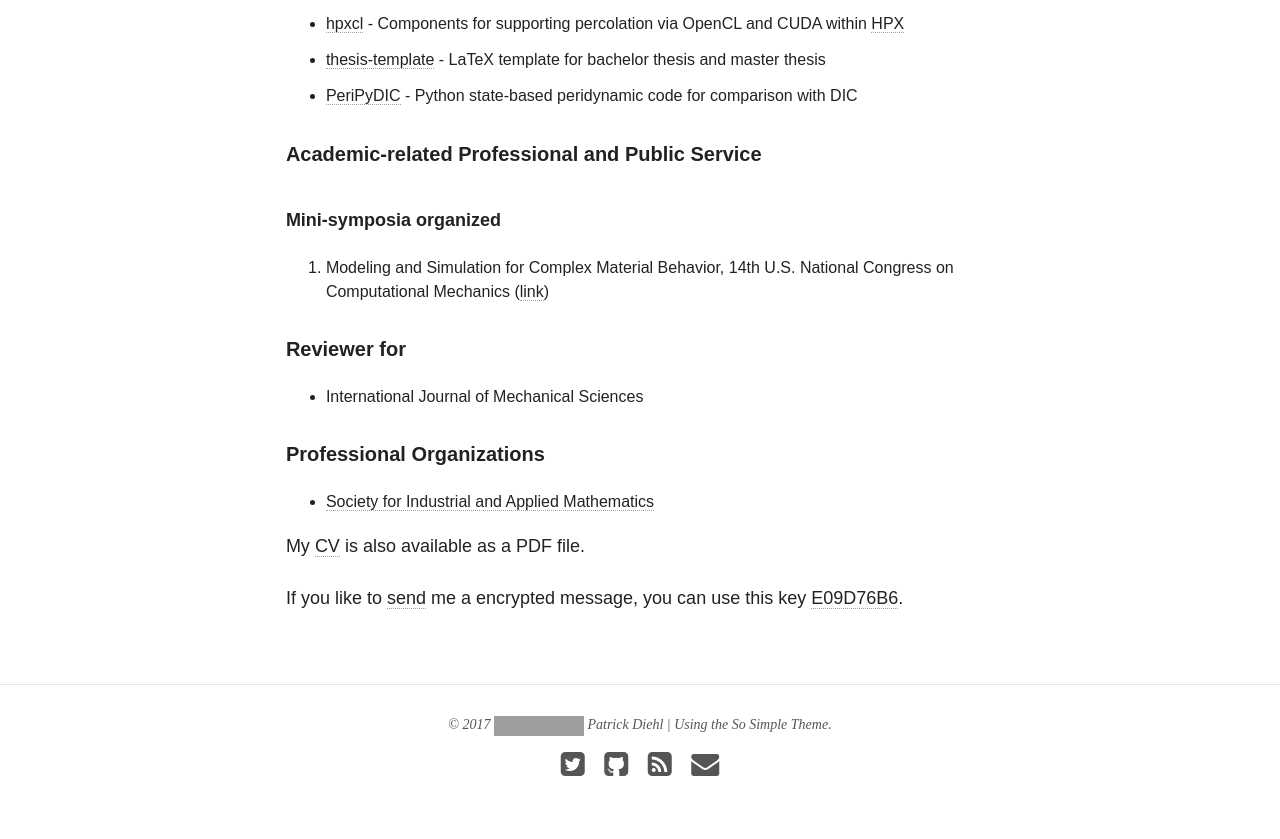
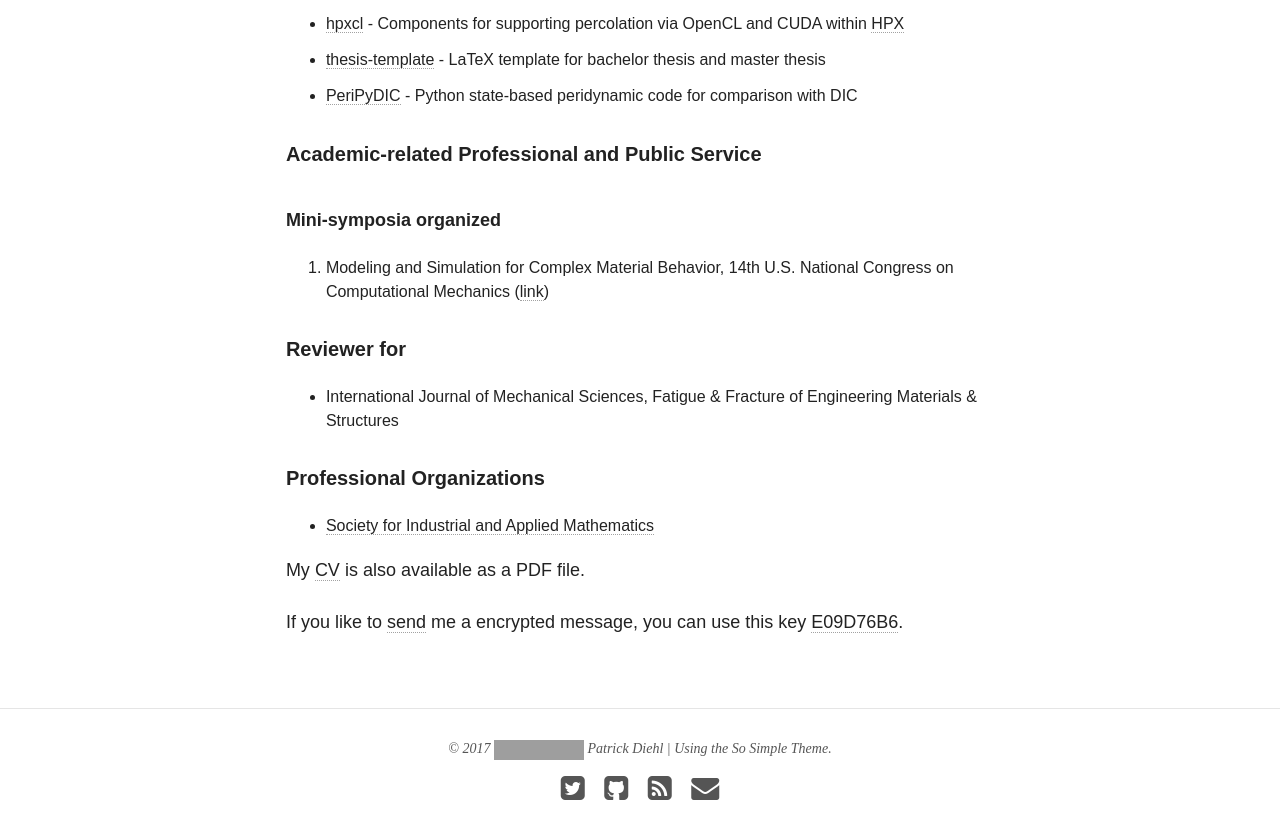
Before and after one commit to diehlpk/diehlpk.github.io, a Jekyll site: the page built from cv/index.md, in a window 1280 px wide and 900 px high, scrolled down 3308 px. Shown: the top 839 px of the window. Built offline with Jekyll 4.4.1, drawn with Linux system fonts in a browser that asks for light colours; nearby versions of some CDN libraries; grey boxes are pictures that could not be loaded.

Commit message:
Update CV

```diff
--- a/cv/index.md
+++ b/cv/index.md
@@ -100,7 +100,7 @@ Also available as [PDF]({{ site.url }}/assets/list.pdf) and on [Google Scholar](
 
 ##### Reviewer for
 
-* International Journal of Mechanical Sciences
+* International Journal of Mechanical Sciences, Fatigue & Fracture of Engineering Materials & Structures
 
 ##### Professional Organizations
 * [Society for Industrial and Applied Mathematics](https://www.siam.org/)
```
